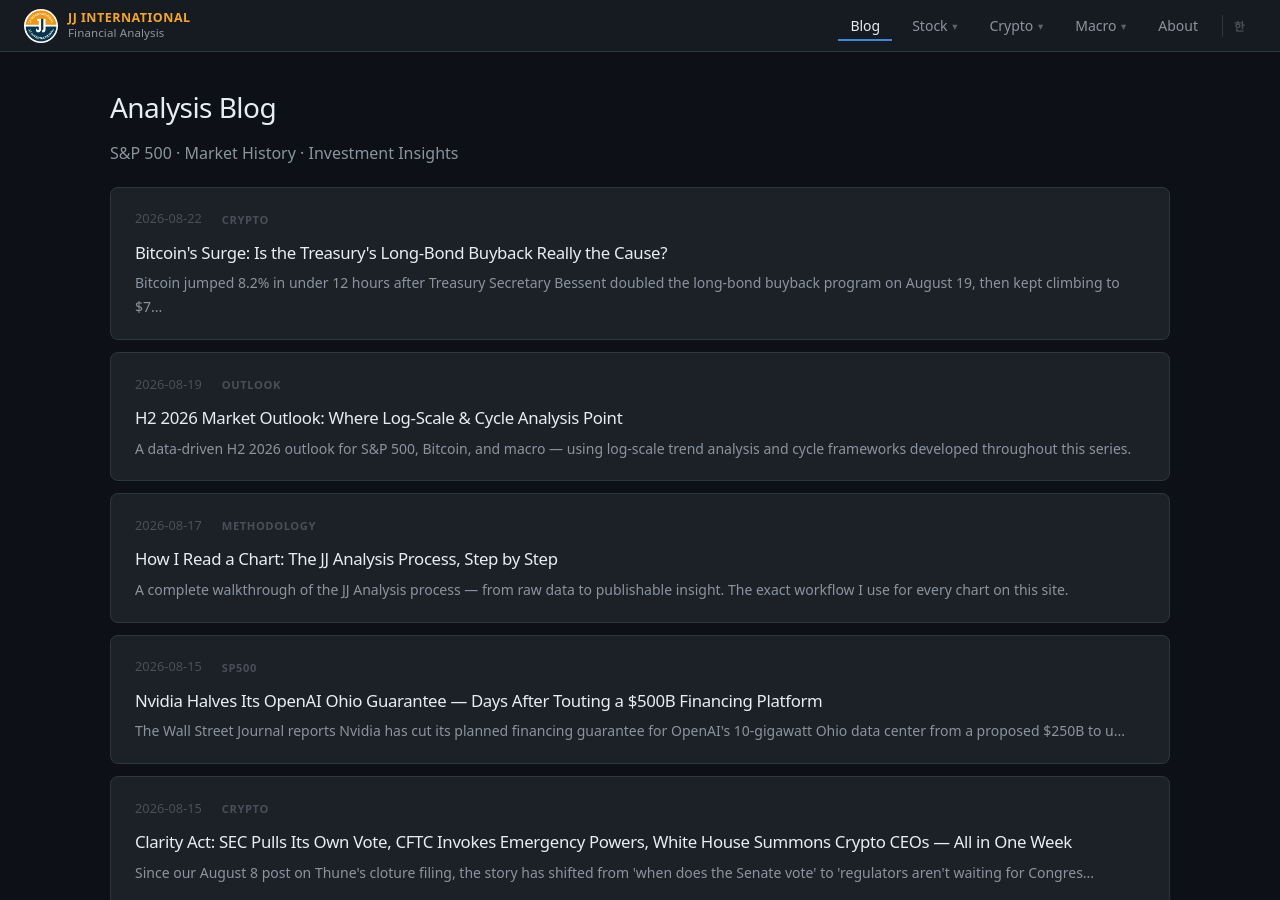
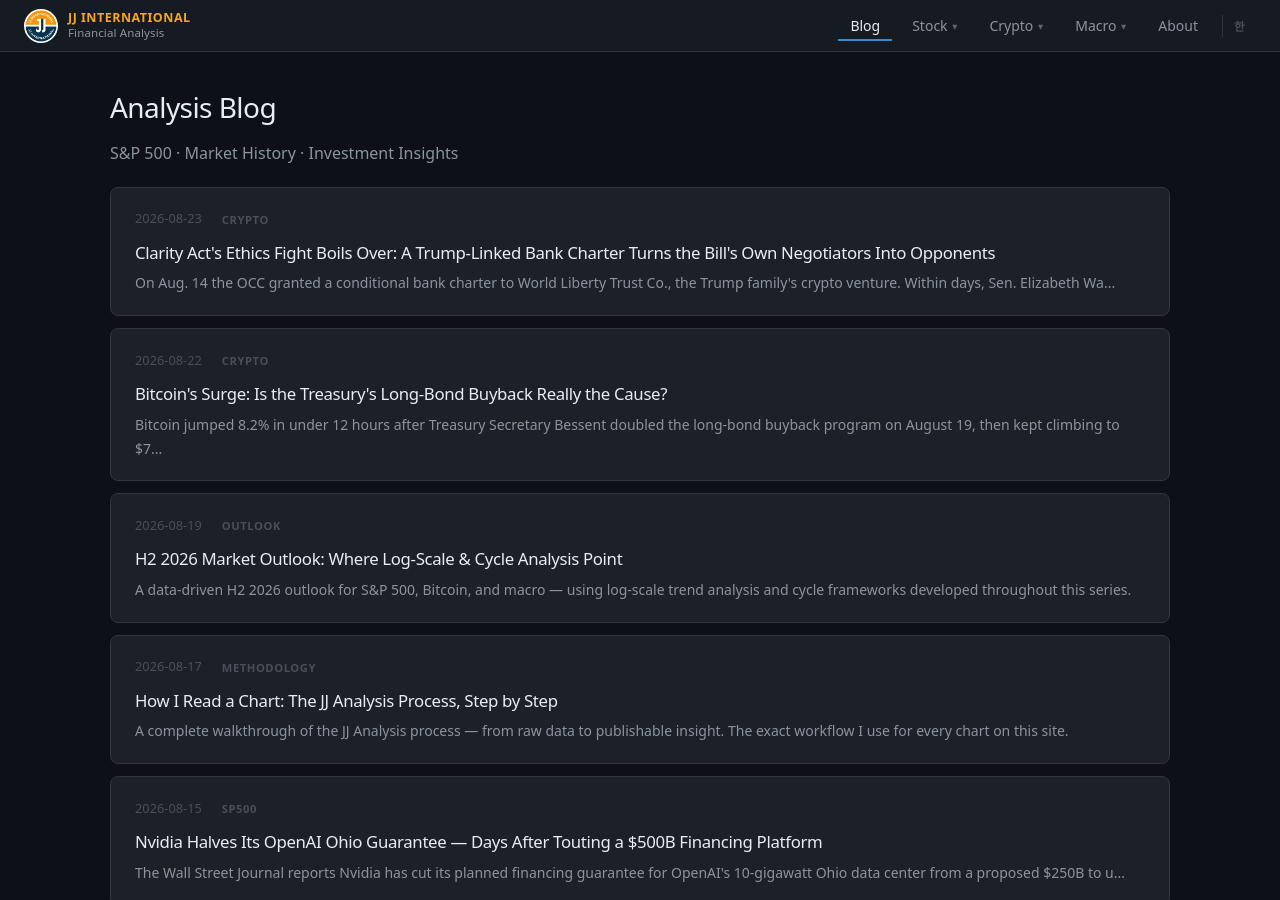
Before and after one commit to jaegunjung/finance, a Jekyll site: the page built from blog/index.html, in a window 1280 px wide and 900 px high. Built offline with Jekyll 4.4.1, drawn with Linux system fonts in a browser that asks for light colours; a script that is not in the unit is left out; part of the change alters nothing that is shown.

Commit message:
post: Clarity Act 윤리 조항 갈등 뉴스 업데이트 [auto-news-watch]
World Liberty Financial 은행 인가(8/14)를 계기로 반부패 법안이 발의되고 Clarity Act
협상 당사자들까지 서명하면서 9/15 표결을 앞둔 윤리 분쟁이 재점화된 것을 다룸.
crypto/index.html 상태 카드용 clarity_act_status.json도 최신 링크/설명으로 갱신.

```diff
--- a/_data/clarity_act_status.json
+++ b/_data/clarity_act_status.json
@@ -2,10 +2,10 @@
   "_comment": "Powers the Clarity Act status card on crypto/index.html (rendered via Jekyll site.data.clarity_act_status.*). Kept as data instead of hardcoded HTML so daily-news-watch.yml can safely refresh it whenever it publishes a new Clarity Act post -- editing these fields carries far less risk than an unattended job hand-editing the page's HTML directly.",
   "status_label_en": "In Progress · Sept 15, 2026 Cloture Vote",
   "status_label_ko": "진행 중 · 2026.9.15 클로처 표결",
-  "description_en": "Defines Bitcoin and Ether as commodities under CFTC. Resolves SEC/CFTC jurisdiction. Passed Senate Banking Committee May 14, 2026. Cloture vote set for Sept 15 (60 votes needed) — Polymarket implied odds ~19%, Galaxy Digital estimate 10%, as of Aug 15, 2026.",
-  "description_ko": "BTC·ETH를 CFTC 관할 상품으로 분류. SEC/CFTC 관할권 법적 확정. 2026.5.14 상원 은행위 마크업 통과. 9월 15일 클로처 표결 예정(60표 필요) — 폴리마켓 내재확률 약 19%, 갤럭시디지털 전망치 10% (2026.8.15 기준).",
-  "latest_post_url": "/crypto/2026/08/15/clarity-act-sec-cftc-white-house-summit/",
-  "latest_post_label_en": "Latest Clarity Act update (Aug 15, 2026)",
-  "latest_post_label_ko": "Clarity Act 최신 업데이트 (2026.8.15)",
-  "last_updated": "2026-08-22"
+  "description_en": "Defines Bitcoin and Ether as commodities under CFTC. Resolves SEC/CFTC jurisdiction. Passed Senate Banking Committee May 14, 2026. Cloture vote set for Sept 15 (60 votes needed) — Polymarket implied odds ~19%, Galaxy Digital estimate 10%, as of Aug 15, 2026. A Trump-linked bank charter approval (World Liberty Trust Co., Aug 14) triggered an anti-corruption bill co-signed by the bill's own bipartisan negotiators, reopening the ethics dispute days before the vote.",
+  "description_ko": "BTC·ETH를 CFTC 관할 상품으로 분류. SEC/CFTC 관할권 법적 확정. 2026.5.14 상원 은행위 마크업 통과. 9월 15일 클로처 표결 예정(60표 필요) — 폴리마켓 내재확률 약 19%, 갤럭시디지털 전망치 10% (2026.8.15 기준). 트럼프 관련 은행 인가(World Liberty Trust Co., 8/14) 승인이 반부패 법안 발의로 이어졌고, 법안 협상 당사자들까지 여기 서명하며 표결을 앞두고 윤리 분쟁이 재점화됐다.",
+  "latest_post_url": "/crypto/2026/08/23/clarity-act-world-liberty-ethics-fight/",
+  "latest_post_label_en": "Latest Clarity Act update (Aug 23, 2026)",
+  "latest_post_label_ko": "Clarity Act 최신 업데이트 (2026.8.23)",
+  "last_updated": "2026-08-23"
 }
--- /dev/null
+++ b/_posts/2026-08-23-clarity-act-world-liberty-ethics-fight.md
@@ -0,0 +1,104 @@
+---
+layout: post
+title: "Clarity Act's Ethics Fight Boils Over: A Trump-Linked Bank Charter Turns the Bill's Own Negotiators Into Opponents"
+title_en: "Clarity Act's Ethics Fight Boils Over: A Trump-Linked Bank Charter Turns the Bill's Own Negotiators Into Opponents"
+title_ko: "Clarity Act 윤리 조항 갈등 폭발 — 트럼프 家 은행 인가, 법안 협상 당사자들까지 반대로 돌려세우다"
+date: 2026-08-23
+categories: crypto
+tags: [crypto, bitcoin, regulation, CLARITY, legislation, senate, ethics, Trump, World Liberty Financial]
+excerpt: "On Aug. 14 the OCC granted a conditional bank charter to World Liberty Trust Co., the Trump family's crypto venture. Within days, Sen. Elizabeth Warren and nine other Democrats introduced a bill to bar presidents from owning banks — and, more consequentially, the actual bipartisan senators negotiating the Clarity Act signed onto it too. Days before the Sept. 15 cloture vote, the one blocker this blog has flagged since Aug. 1 just got sharper, not softer."
+excerpt_en: "On Aug. 14 the OCC granted a conditional bank charter to World Liberty Trust Co., the Trump family's crypto venture. Within days, Sen. Elizabeth Warren and nine other Democrats introduced a bill to bar presidents from owning banks — and, more consequentially, the actual bipartisan senators negotiating the Clarity Act signed onto it too. Days before the Sept. 15 cloture vote, the one blocker this blog has flagged since Aug. 1 just got sharper, not softer."
+excerpt_ko: "8월 14일 OCC(통화감독청)가 트럼프 家의 크립토 벤처 World Liberty Trust Co.에 조건부 은행 인가를 내줬다. 며칠 뒤 엘리자베스 워런 상원의원 등 민주당 10명이 대통령의 은행 소유를 금지하는 법안을 발의했고, 더 중요하게는 Clarity Act를 실제로 협상 중이던 초당파 상원의원들까지 이 법안에 서명했다. 9월 15일 클로처 표결을 며칠 앞두고, 이 블로그가 8월 1일부터 짚어온 그 하나의 걸림돌이 완화되기는커녕 더 날카로워졌다."
+---
+
+<iframe
+  src="{{ '/crypto/btc-mini-chart.html' | relative_url }}"
+  width="100%"
+  height="280px"
+  frameborder="0"
+  style="border-radius:8px; margin-bottom:24px; border:1px solid #30363d; display:block;">
+</iframe>
+
+<div class="en-only" markdown="1">
+
+## The Blocker Just Got a Name and a Dollar Figure
+
+[Our Aug. 15 post](/crypto/2026/08/15/clarity-act-sec-cftc-white-house-summit/) closed by flagging one thing to watch: whether the White House would ever answer the bipartisan Tillis-Gallego ethics framework senators sent on July 30, then more than two weeks unanswered. This week it got an answer — just not the one that helps the bill. On August 14, the Office of the Comptroller of the Currency (OCC), itself part of the Trump administration, granted conditional approval for **World Liberty Trust Co.** — founded in 2024 by two of President Trump's sons and the sons of Steve Witkoff, the administration's Middle East envoy — to become a national trust bank able to issue and manage cryptocurrencies and digital assets.
+
+<div style="margin:20px 0;">
+  <img src="{{ '/assets/images/blog/trump-official-portrait-2025.jpg' | relative_url }}" alt="Donald Trump" style="width:100%; max-width:420px; border-radius:8px; display:block; margin:0 auto;">
+  <div style="text-align:center; font-size:0.78rem; color:var(--text-muted); margin-top:6px;">Official White House photo (public domain)</div>
+</div>
+
+It would not take deposits or make loans like a conventional bank, but the charter hands new, durable federal financial powers to a business that has already made Trump's family fortune from crypto: his financial disclosures show more than $1.2 billion earned from crypto-related projects, including over $500 million from World Liberty Financial product sales (he holds roughly a 38% stake through DT Marks DEFI LLC) and over $600 million from "meme coin" sales.
+
+The response was immediate and, this time, structural rather than rhetorical. On Saturday, August 15, Sen. Elizabeth Warren (D-Mass.), the top Democrat on Senate Banking, and nine other Senate Democrats introduced the **Ending Presidential Corruption in Banking Act**, which would bar the president, vice president, their immediate families, and other senior officials from owning or controlling banks. "This is the most brazen act of self-dealing our financial system has ever seen — and Congress cannot allow it to stand," Warren said. Sen. Angela Alsobrooks (D-Md.) added that the charter is "injecting risk into our financial system and fueling the Trump family's business endeavors." The White House said Tuesday, August 18 that "there are no conflicts of interest"; a World Liberty Financial spokesperson called the OCC approval "great news for consumer and investor protection advocates."
+
+## Why This Is Different From the Usual Ethics Sniping
+
+Progressive Democrats objecting to Trump's crypto conflicts is not new — it's been a live thread since at least [our August 1 post](/crypto/2026/08/01/clarity-act-tillis-gallego-ethics-proposal/) on the Tillis-Gallego framework. What changed on August 18 is who signed on: Banking Dive and American Banker both reported that the actual bipartisan **Clarity Act negotiators** — the moderate senators trying to build the 60-vote coalition, not just Warren's progressive wing — put their names on the anti-corruption bill too. That's a meaningfully different signal than another Warren press release. The senators whose votes the bill's sponsors need to court are now co-sponsoring legislation that directly punishes the same administration they're supposed to be negotiating an ethics carve-out with.
+
+## The Week in One Table
+
+| Date | Development | Detail |
+|---|---|---|
+| 2026-08-14 | OCC grants conditional bank charter to World Liberty Trust Co. | Trump family crypto venture; can issue/manage digital assets, not a deposit bank |
+| 2026-08-15 | Warren + 9 Senate Democrats introduce Ending Presidential Corruption in Banking Act | Bars president/VP/family/senior officials from owning banks |
+| 2026-08-18 | White House: "no conflicts of interest" | Same day, bipartisan Clarity Act negotiators sign onto the anti-corruption bill |
+| 2026-08-19 | White House hosts crypto/prediction-market CEO summit (flagged in our Aug. 15 post) | Coinbase, a16z, Ripple, Chainlink, Kalshi, Paradigm reportedly attend |
+| 2026-08-19 | White House adviser calls himself "bullish" on Clarity Act before Sept. 15 | Coinbase CEO Brian Armstrong says he expects a Trump ethics offer to help pass it |
+| 2026-08-22–23 | Coverage splits: Punchbowl asks if the WLF trust means Clarity Act is "DOA"; CryptoRank reports the bill has hit a "binary stage" with the White House saying a deal is near | No new odds print since Galaxy Digital's Aug. 15 estimate of 10% |
+
+## Investment Read
+
+None of this changes the underlying vote math — Republicans still hold 53 seats, still need seven Democratic crossovers, and September 15 is still the hard date. What changed is the texture of the single biggest blocker. A conflict-of-interest dispute that had been running for months as a progressive talking point now has a specific federal approval, a specific dollar figure ($1.2B+ in Trump family crypto earnings), and — critically — signatures from the actual dealmaking senators on a bill that punishes the administration they need cooperation from. That is a harder thing to paper over with an "ethics offer" than a general grievance was. At the same time, the White House's own messaging this week (a "bullish" adviser, Armstrong's public optimism, reports of a deal "near") shows the administration is actively trying to close this gap before the 15th rather than let it fester — which is why outlets are now framing the vote as "binary" rather than leaning either way. We'd treat this week as evidence the ethics dispute got harder to resolve, not evidence the bill is dead: watch for whether the White House actually answers the Tillis-Gallego framework, or a successor version of it, before September 15 — that remains the single fact that would move the needle most.
+
+---
+
+*Disclaimer: This post is for informational purposes only and does not constitute investment advice. All investment decisions are the reader's sole responsibility.*
+
+**Sources**: Los Angeles Times "Democrats seek to block a Trump-linked crypto bank" (2026-08-18); Newsweek "Elizabeth Warren Targets Trump-Linked Crypto Bank Approval With Ethics Bill" (2026-08-16); Banking Dive "Lawmakers counter World Liberty approval with anti-corruption bill" (2026-08-18); American Banker "Crypto negotiators sign on to bill to ban Trump-backed trust" (2026-08-18); CNBC "Trump family-backed crypto firm World Liberty gets conditional bank charter approval" (2026-08-14); CoinDesk "Trump-backed World Liberty wins conditional bank charter from federal regulator" (2026-08-14); CoinMarketCap "White House Adviser 'Bullish' on CLARITY Act Before Sept. 15 Senate Vote" (2026-08-19); TradingView "Coinbase CEO Says Crypto 'On The Cusp' Of Next Bull Market, Expects Trump Ethics Offer To Help Advance CLARITY Act" (2026-08-20); Punchbowl News "Does World Liberty Financial's trust mean the Clarity Act is DOA?" (2026-08-23); CryptoRank "CLARITY Act Hits 'Binary Stage' as White House Says Crypto Deal is Near" (2026-08-23); this blog's August 1, August 5, and August 15 posts on the Tillis-Gallego ethics framework.
+
+</div>
+
+<div class="ko-only" markdown="1">
+
+## 걸림돌에 이름과 액수가 붙었다
+
+[8월 15일 글](/crypto/2026/08/15/clarity-act-sec-cftc-white-house-summit/)은 지켜볼 지점 하나를 짚으며 끝났다 — 7월 30일 상원의원들이 보낸 초당적 틸리스-갈레고 윤리 조항 대안에 백악관이 언제쯤 답할 것인가, 당시 이미 2주 넘게 침묵이 이어지고 있었다. 이번 주 마침내 답이 나왔다 — 다만 법안에 도움이 되는 답은 아니었다. 8월 14일, 트럼프 행정부 소속 기관인 통화감독청(OCC)이 **World Liberty Trust Co.**(트럼프 대통령의 두 아들과 중동 특사 스티브 위트코프의 아들들이 2024년 설립한 크립토 벤처)에 국법 신탁은행(national trust bank) 조건부 인가를 내줬다.
+
+<div style="margin:20px 0;">
+  <img src="{{ '/assets/images/blog/trump-official-portrait-2025.jpg' | relative_url }}" alt="Donald Trump" style="width:100%; max-width:420px; border-radius:8px; display:block; margin:0 auto;">
+  <div style="text-align:center; font-size:0.78rem; color:var(--text-muted); margin-top:6px;">백악관 공식 사진 (퍼블릭 도메인)</div>
+</div>
+
+예금을 받거나 대출을 하는 일반 은행은 아니지만, 암호화폐와 디지털 자산을 발행·관리할 수 있는 새롭고 항구적인 연방 금융 권한을 부여받은 것이다. 트럼프의 재산공개 자료에 따르면 그는 이미 크립토 관련 사업으로 12억 달러 이상을 벌어들였고, 그중 5억 달러 이상이 World Liberty Financial 제품 판매에서 나왔으며(DT Marks DEFI LLC를 통해 약 38% 지분 보유), 밈코인 판매로도 6억 달러 이상을 벌었다.
+
+이번엔 반응이 즉각적이었을 뿐 아니라 수사적 차원을 넘어 구조적이었다. 8월 15일 토요일, 상원 은행위 민주당 간사 엘리자베스 워런 의원과 민주당 상원의원 9명이 **Ending Presidential Corruption in Banking Act**(대통령 은행 부패 방지법)를 발의했다 — 대통령·부통령·그 직계가족·기타 고위 관료가 은행을 소유하거나 지배하는 것을 금지하는 법안이다. 워런은 "이는 우리 금융 시스템이 목격한 가장 노골적인 자기거래이며, 의회는 이를 용납할 수 없다"고 말했다. 앤절라 앨소브룩스 의원(D-Md.)은 이 인가가 "우리 금융 시스템에 리스크를 주입하고 트럼프 家의 사업을 부양하고 있다"고 덧붙였다. 백악관은 8월 18일 화요일 "이해상충은 없다"고 밝혔고, World Liberty Financial 대변인은 OCC 승인이 "소비자·투자자 보호 옹호론자들에게 반가운 소식"이라고 반박했다.
+
+## 이번엔 평소의 윤리 공방과 다른 이유
+
+진보 성향 민주당 의원들이 트럼프의 크립토 이해상충을 문제 삼는 것 자체는 새롭지 않다 — 적어도 틸리스-갈레고 프레임워크를 다룬 [8월 1일 글](/crypto/2026/08/01/clarity-act-tillis-gallego-ethics-proposal/) 이후 계속 이어져온 흐름이다. 8월 18일에 달라진 것은 누가 서명했는가다. Banking Dive와 American Banker 모두, 워런의 진보 진영뿐 아니라 60표 연합을 실제로 구축하려던 중도파 상원의원들 — 즉 **Clarity Act 협상 당사자들** — 도 이 반부패 법안에 이름을 올렸다고 보도했다. 이는 워런의 또 다른 보도자료와는 결이 다른 신호다. 법안 발의자들이 표를 얻어야 할 바로 그 상원의원들이, 자신들이 윤리 조항 예외를 협상해야 할 바로 그 행정부를 직접 처벌하는 법안에 공동발의자로 이름을 올린 셈이다.
+
+## 한 주를 표로 정리하면
+
+| 날짜 | 내용 | 세부 |
+|---|---|---|
+| 2026-08-14 | OCC, World Liberty Trust Co.에 조건부 은행 인가 | 트럼프 家 크립토 벤처, 디지털자산 발행·관리 가능(예금은행 아님) |
+| 2026-08-15 | 워런 + 민주당 9명, 대통령 은행 부패 방지법 발의 | 대통령·부통령·가족·고위 관료의 은행 소유 금지 |
+| 2026-08-18 | 백악관: "이해상충 없다" | 같은 날 Clarity Act 초당파 협상 당사자들도 반부패 법안에 서명 |
+| 2026-08-19 | 백악관, 크립토·예측시장 CEO 회동 개최(8월 15일 글에서 예고) | 코인베이스·a16z·리플·체인링크·칼시·패러다임 참석 보도 |
+| 2026-08-19 | 백악관 자문관 "9월 15일 전 Clarity Act 낙관" 발언 | 코인베이스 CEO 브라이언 암스트롱, 트럼프 측 윤리 조항 제안이 통과에 도움될 것으로 기대 |
+| 2026-08-22~23 | 보도 엇갈림: 펀치볼은 WLF 신탁 인가가 Clarity Act를 "DOA(사실상 무산)"로 만드는지 질문; 크립토랭크는 법안이 "바이너리 단계"에 진입했고 백악관은 합의가 임박했다고 보도 | 8월 15일 갤럭시디지털의 10% 전망치 이후 새 확률 수치는 아직 없음 |
+
+## 투자 관점
+
+표결 산수 자체는 바뀌지 않았다 — 공화당은 여전히 53석, 민주당 7표가 여전히 필요하며, 9월 15일이라는 확정 날짜도 그대로다. 달라진 것은 가장 큰 걸림돌의 성격이다. 몇 달째 진보 진영의 정치적 수사로 이어져오던 이해상충 논란이, 이제는 구체적인 연방 인가와 구체적인 액수(트럼프 家 크립토 수익 12억 달러 이상), 그리고 결정적으로 실제 협상 당사자 상원의원들의 서명까지 갖춘 사안이 됐다 — 협상해야 할 바로 그 행정부를 처벌하는 법안에 말이다. 일반적인 불만보다 "윤리 조항 제안" 한 장으로 덮기가 훨씬 어려운 상황이다. 동시에 이번 주 백악관 쪽 메시지("낙관적"이라는 자문관 발언, 암스트롱의 공개적 낙관론, "합의가 임박했다"는 보도) 역시 행정부가 9월 15일 전에 이 간극을 실제로 메우려 적극적으로 움직이고 있음을 보여준다 — 그래서 여러 매체가 이번 표결을 어느 한쪽으로 기울지 않은 "바이너리"로 프레이밍하고 있다. 이번 주는 법안이 죽었다는 증거라기보다, 윤리 분쟁이 더 풀기 어려워졌다는 증거로 보는 게 맞다. 9월 15일 전에 백악관이 틸리스-갈레고 프레임워크(또는 그 후속안)에 실제로 답하는지가, 앞으로 가장 큰 변수로 남는다.
+
+---
+
+*면책 고지: 이 글은 정보 제공 목적으로 작성됐습니다. 투자 조언이 아니며, 모든 투자 결정은 독자 본인의 책임입니다.*
+
+**출처**: Los Angeles Times "Democrats seek to block a Trump-linked crypto bank"(2026-08-18); Newsweek "Elizabeth Warren Targets Trump-Linked Crypto Bank Approval With Ethics Bill"(2026-08-16); Banking Dive "Lawmakers counter World Liberty approval with anti-corruption bill"(2026-08-18); American Banker "Crypto negotiators sign on to bill to ban Trump-backed trust"(2026-08-18); CNBC "Trump family-backed crypto firm World Liberty gets conditional bank charter approval"(2026-08-14); CoinDesk "Trump-backed World Liberty wins conditional bank charter from federal regulator"(2026-08-14); CoinMarketCap "White House Adviser 'Bullish' on CLARITY Act Before Sept. 15 Senate Vote"(2026-08-19); TradingView "Coinbase CEO Says Crypto 'On The Cusp' Of Next Bull Market, Expects Trump Ethics Offer To Help Advance CLARITY Act"(2026-08-20); Punchbowl News "Does World Liberty Financial's trust mean the Clarity Act is DOA?"(2026-08-23); CryptoRank "CLARITY Act Hits 'Binary Stage' as White House Says Crypto Deal is Near"(2026-08-23); 이 블로그의 8월 1일·8월 5일·8월 15일 글(틸리스-갈레고 윤리 조항 관련).
+
+</div>
```
Also changed, not shown: assets/images/blog/trump-official-portrait-2025.jpg (added).
